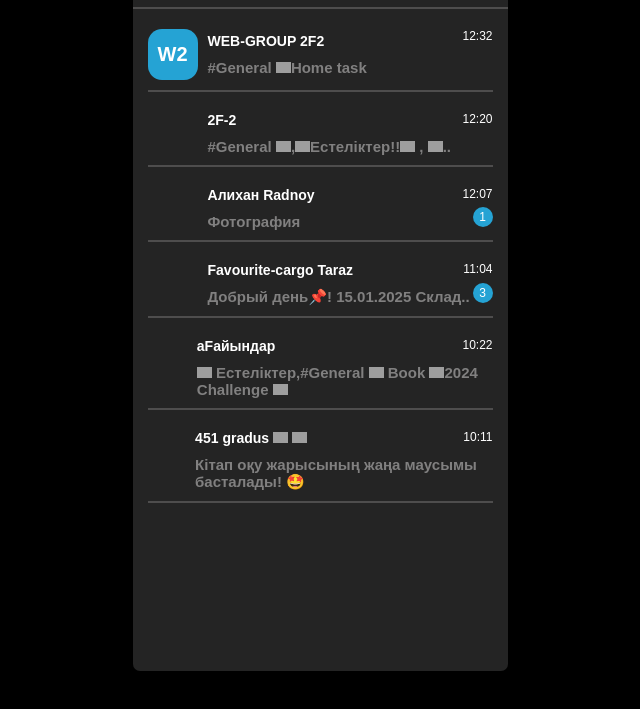
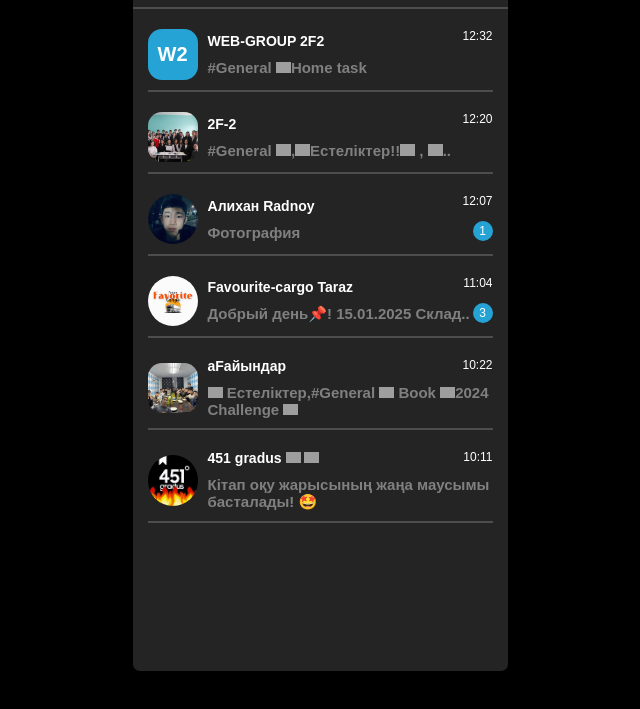
Before and after one commit to JASIK-hub/2semTelegram, a plain HTML site: page index.html in a window 1280 px wide. Shown: the part 129-838 px from the top of the page, without its empty margins (320-960 px from the left). Drawn offline with Linux system fonts and the light colour scheme; the site is published under a folder, as on GitHub Pages, so addresses that start at the root find nothing; grey boxes are pictures that could not be loaded.

Commit message:
Update index.html

```diff
--- a/index.html
+++ b/index.html
@@ -55,7 +55,7 @@
     </div>
     <hr>
     <div class="chat">
-       <img src="/photo_2024-02-26_11-28-25.jpg" alt="" class="group" >
+       <img src="photo_2024-02-26_11-28-25.jpg" alt="" class="group" >
       <div class="innerChat">
         <h1>2F-2</h1>
         <h2>#General <img class="icon" src="https://img.icons8.com/?size=100&id=snmKiz9NvIqQ&format=png&color=000000" alt="">,<img class="icon" src="https://img.icons8.com/?size=100&id=17333&format=png&color=000000" alt="">Естеліктер!!<img class="icon" src="https://img.icons8.com/?size=100&id=qdUJEVF6YIt4&format=png&color=000000" alt=""> , <img class="icon" src="https://img.icons8.com/?size=100&id=K64BmSGjcwqt&format=png&color=000000" alt="">..</h2>
@@ -64,7 +64,7 @@
     </div>
     <hr>
     <div class="chat">
-      <img src="/photo_2025-01-14_20-12-45.jpg" alt="" class="person">
+      <img src="photo_2025-01-14_20-12-45.jpg" alt="" class="person">
       <div class="innerChat">
         <h1>Алихан Radnoy</h1>
         <h2>Фотография </h2>
@@ -74,7 +74,7 @@
     </div>
     <hr>
     <div class="chat">
-      <img src="/photo_2024-12-31_18-41-36.jpg" alt="" class="person">
+      <img src="photo_2024-12-31_18-41-36.jpg" alt="" class="person">
       <div class="innerChat">
         <h1>Favourite-cargo Taraz</h1>
         <h2>Добрый день📌!
@@ -86,7 +86,7 @@
     </div>
     <hr>
     <div class="chat">
-      <img src="/photo_2023-12-18_21-15-13.jpg" alt="" class="group">
+      <img src="photo_2023-12-18_21-15-13.jpg" alt="" class="group">
       <div class="innerChat">
       <h1>аFайындар</h1>
       <h2><img class='icon'src="https://img.icons8.com/?size=100&id=17576&format=png&color=000000" alt=""> Естеліктер,#General <img src="https://img.icons8.com/?size=100&id=9kISQdjhIuJC&format=png&color=000000" alt="" class="icon"> Book  <img class='icon'src="https://img.icons8.com/?size=100&id=33486&format=png&color=000000" alt="">2024 Challenge <img class='icon'src="https://img.icons8.com/?size=100&id=QV5JEtrTP6nH&format=png&color=000000" alt=""> </h2>
@@ -96,7 +96,7 @@
     </div>
     <hr>
      <div class="chat">
-      <img src="/Снимок экрана 2025-01-15 184650.png" alt="" class="person">
+      <img src="Снимок экрана 2025-01-15 184650.png" alt="" class="person">
       <div class="innerChat">
         <h1>451 gradus  <img class='icon'src="https://img.icons8.com/?size=100&id=tspk45OeZpDS&format=png&color=000000" alt=""> <img class='icon'src="https://img.icons8.com/?size=100&id=QV5JEtrTP6nH&format=png&color=000000"</h1>
         <h2>Кітап оқу жарысының жаңа маусымы басталады! 🤩</h2>
```
